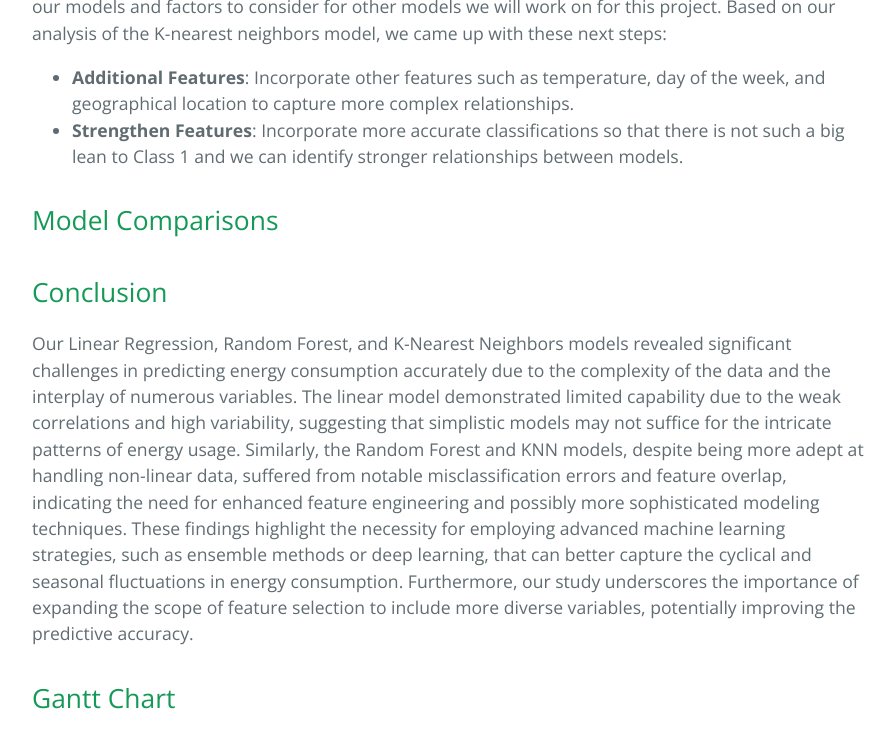
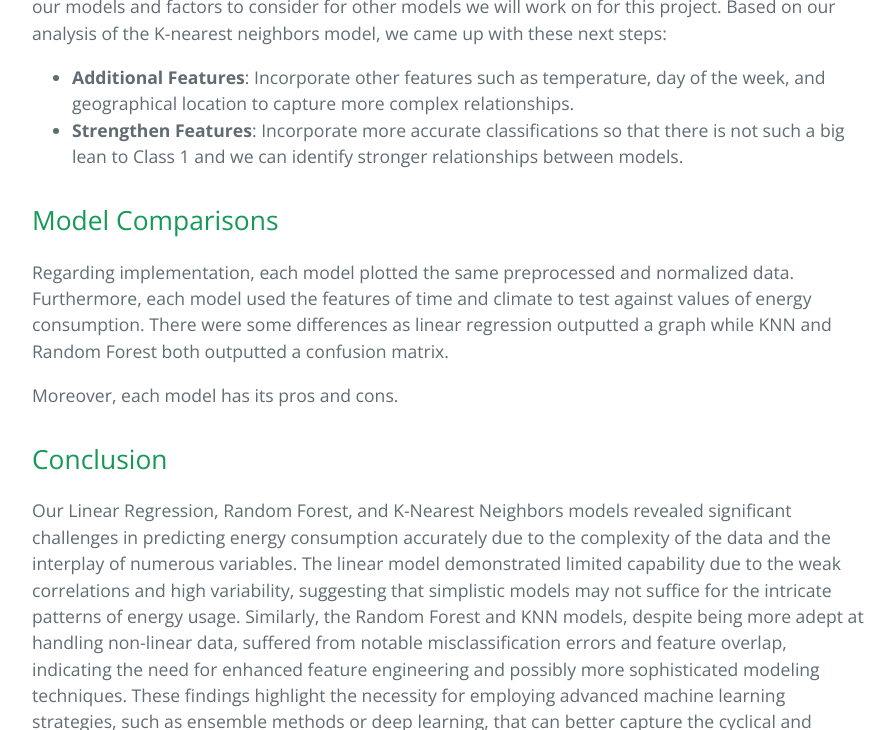
Before and after one commit to tanner-iley/4641-Eco, a Jekyll site: the page built from index.md, in a window 1280 px wide and 900 px high, scrolled down 9309 px, cut to the strip 0-730 px from the top of the window. Shown: the whole strip, without its empty margins (192-1087 px from the left). Built offline with Jekyll 4.4.1, drawn with Linux system fonts in a browser that asks for light colours; our own code applies the rules of GitHub Pages for plain Markdown files.

Commit message:
Update index.md

```diff
--- a/index.md
+++ b/index.md
@@ -180,6 +180,9 @@ For future iterations of our project, we came up with a list of potential improv
 
 
 ## Model Comparisons
+Regarding implementation, each model plotted the same preprocessed and normalized data. Furthermore, each model used the features of time and climate to test against values of energy consumption. There were some differences as linear regression outputted a graph while KNN and Random Forest both outputted a confusion matrix.
+
+Moreover, each model has its pros and cons.
 
 ## Conclusion
 
```
